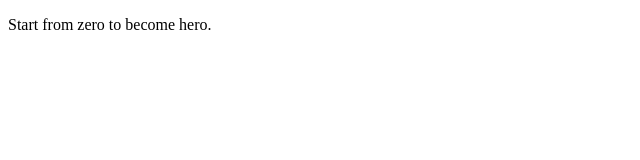
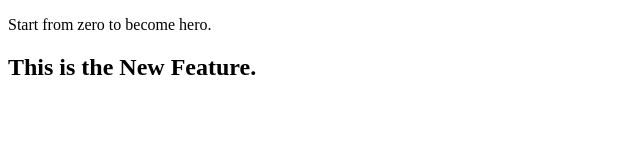
Before and after one commit to Kadam143sam/LocalRepo, a plain HTML site: page index.html in a window 1280 px wide. Shown: the whole page, without its empty margins (0-640 px from the left). Drawn offline with Linux system fonts and the light colour scheme.

Commit message:
Add new feature

```diff
--- a/index.html
+++ b/index.html
@@ -7,5 +7,6 @@
 </head>
 <body>
     <p>Start from zero to become hero.</p>
+    <h2>This is the New Feature.</h2>
 </body>
 </html>
```
